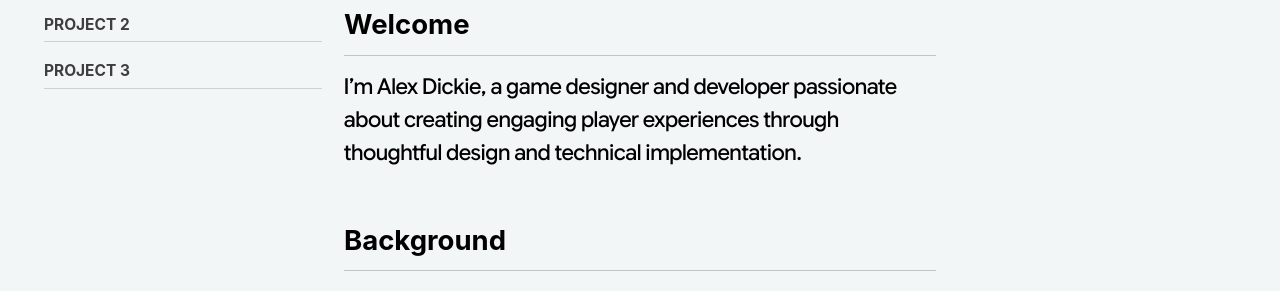
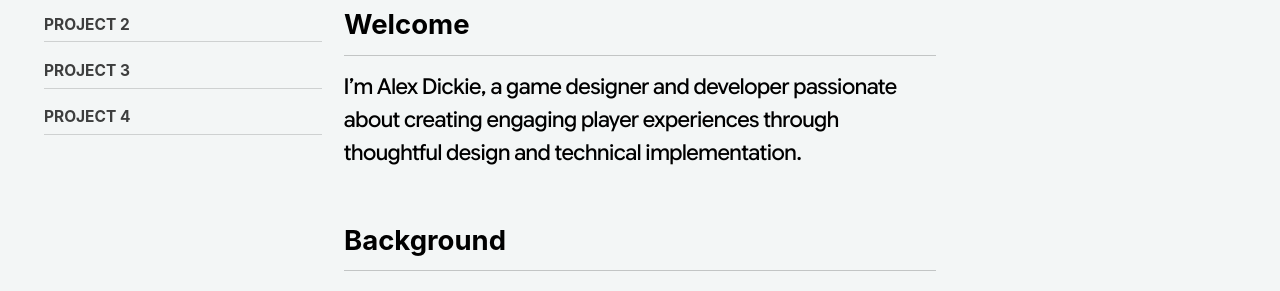
Before and after one commit to AlexUlster/AlexUlster.github.io, a Jekyll site: the page built from _pages/about.md, in a window 1280 px wide. Shown: the part 219-510 px from the top of the page. Built offline with Jekyll 4.4.1, drawn with Linux system fonts in a browser that asks for light colours.

Commit message:
Update navigation.yml

```diff
--- a/_data/navigation.yml
+++ b/_data/navigation.yml
@@ -12,6 +12,8 @@ main:
         url: /projects/projects-pro2/
       - title: "Project 3"
         url: /projects/projects-pro3/
+      - title: "Project 4"
+        url: /projects/projects-pro4/
 
   - title: "Skills"
     url: /skills/
@@ -27,3 +29,5 @@ projects:
     url: /projects/projects-pro2/
   - title: "Project 3"
     url: /projects/projects-pro3/
+  - title: "Project 4"
+    url: /projects/projects-pro4/
```
